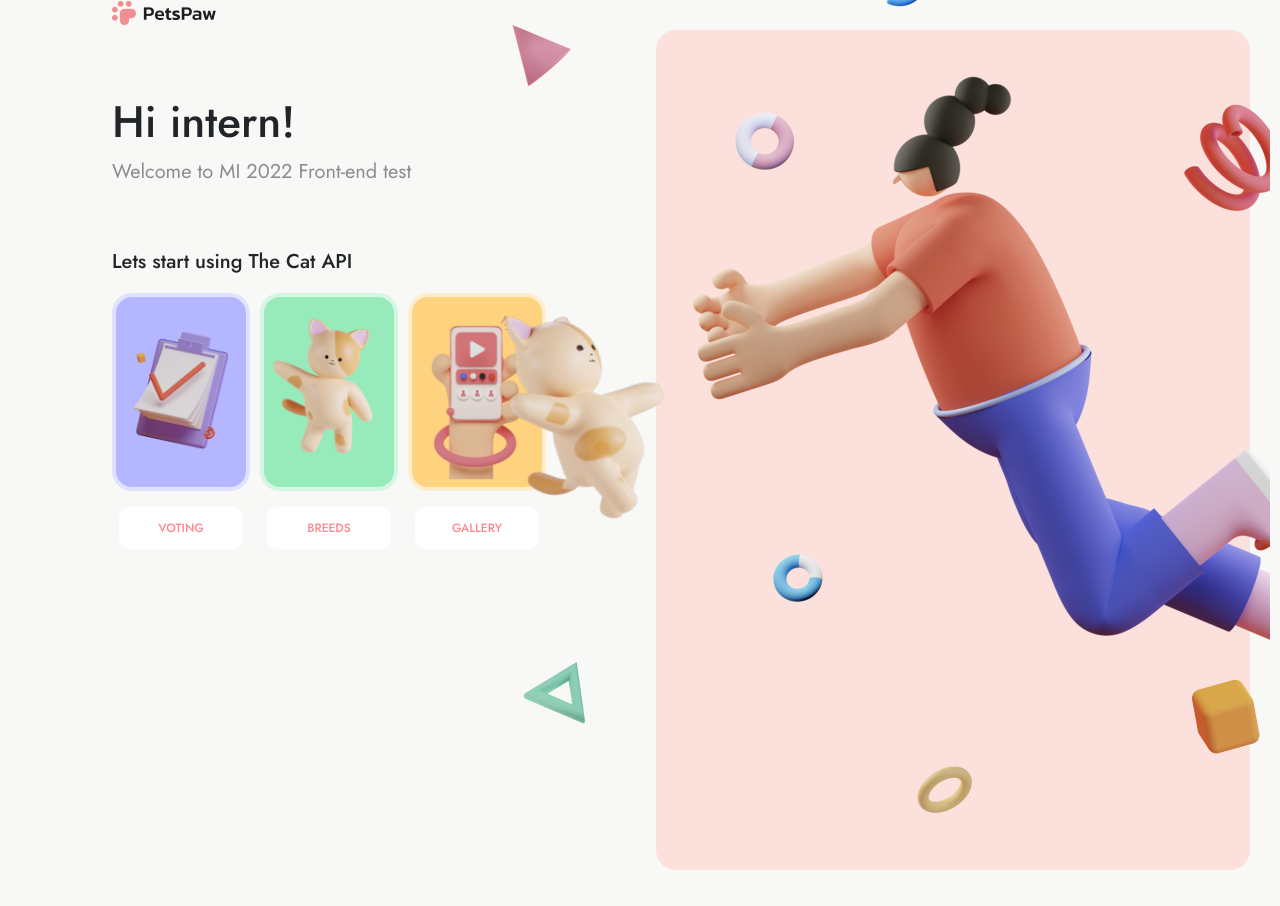
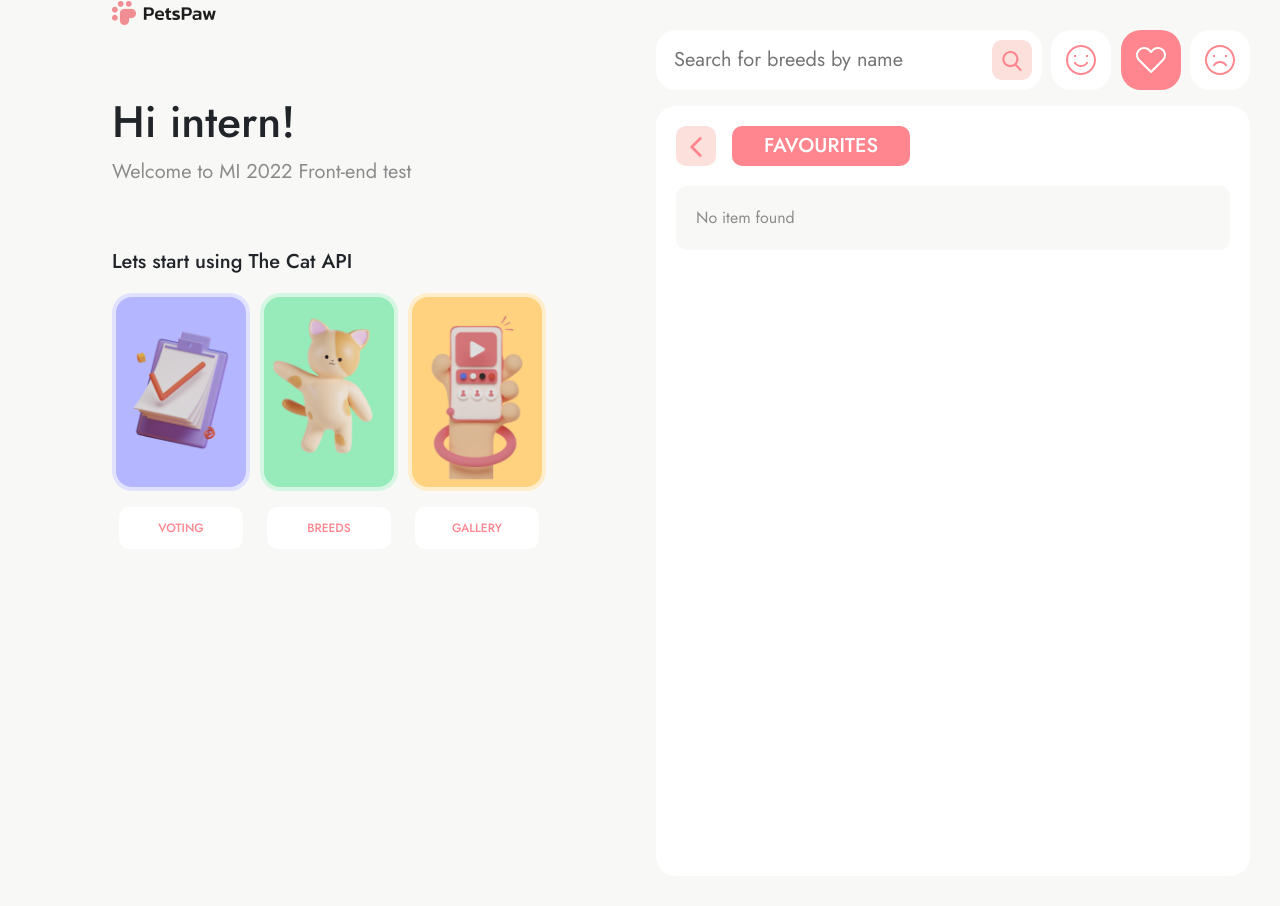
Before and after one commit to IlliaSitkov/macpaw-test, a React (Create React App) app: page /tabs/favourites in a window 1280 px wide. Before the commit this address led to /. Built offline with nearby package versions, Linux system fonts and the light colour scheme; no server answers.

Commit message:
feat(favourites_tab): favourites tab and its functionality implemented

```diff
--- a/src/App.js
+++ b/src/App.js
@@ -9,6 +9,7 @@ import { Voting } from './components/tabs/MainSection/components/Voting/Voting';
 import { Breeds } from './components/tabs/MainSection/components/Breeds/Breeds';
 import { Breed } from './components/tabs/MainSection/components/Breed/Breed';
 import { Gallery } from './components/tabs/MainSection/components/Gallery/Gallery';
+import { Favourites } from './components/tabs/MainSection/components/Favourites/Favourites';
 
 function App() {
 	return (
@@ -24,6 +25,7 @@ function App() {
 							<Route exact path='breeds' element={<Breeds />} />
 							<Route path='breeds/:breedId' element={<Breed />} />
 							<Route exact path='gallery' element={<Gallery />} />
+							<Route exact path='favourites' element={<Favourites />} />
 						</Route>
 					</Route>
 					<Route path='*' element={<Navigate to='/' />} />
--- /dev/null
+++ b/src/components/tabs/MainSection/components/Favourites/Favourites.js
@@ -0,0 +1,78 @@
+import React, { useEffect, useState } from 'react';
+import { WorkPane } from '../../../../../common/WorkPane/WorkPane';
+import { BackButton } from '../../../../../common/BackButton/BackButton';
+import { TabLabel } from '../../../../../common/TabLabel/TabLabel';
+import { ImageGallery } from '../../../../../common/ImageGallery/ImageGallery';
+import { GalleryCard } from '../Gallery/components/GalleryCard/GalleryCard';
+import { useDispatch, useSelector } from 'react-redux';
+import { setLoading } from '../../../../../store/loading/actionCreators';
+import * as votingService from '../../../../../services/votingService';
+import { getLoading } from '../../../../../store/selectors';
+import { PaginationControls } from '../../../../../common/PaginationControls/PaginationControls';
+import { LoadingSpinner } from '../../../../../common/LoadingSpinner/LoadingSpinner';
+import { Message } from '../../../../../common/Message/Message';
+
+export const Favourites = () => {
+	const [favourites, setFavourites] = useState([]);
+	const [limit] = useState(5);
+	const [page, setPage] = useState(0);
+	const [paginationCount, setPaginationCount] = useState(10);
+
+	const dispatch = useDispatch();
+	const loading = useSelector(getLoading);
+
+	useEffect(() => {
+		loadData();
+	}, [page]);
+
+	const loadData = async () => {
+		dispatch(setLoading(true));
+		try {
+			const res = await votingService.getFavourites(limit, page);
+			if (res.status < 300) {
+				const favs = await res.json();
+				for (let f of favs) {
+					await votingService.getImageForVote(f);
+				}
+				setFavourites(favs);
+				setPaginationCount(+res.headers.get('pagination-count'));
+			} else {
+				alert(res.statusText);
+			}
+		} catch (e) {
+			console.log(e);
+		} finally {
+			dispatch(setLoading(false));
+		}
+	};
+
+	return (
+		<WorkPane white={true}>
+			<div className='tab-header'>
+				<BackButton />
+				<TabLabel label='favourites' active={true} />
+			</div>
+			<LoadingSpinner loadingCondition={loading} />
+			<Message
+				message='No item found'
+				showCondition={!loading && favourites.length <= 0}
+			/>
+			{!loading && favourites.length > 0 && (
+				<>
+					<ImageGallery
+						data={favourites}
+						dataToComponentFn={(d) => (
+							<GalleryCard imageId={d.image_id} imageUrl={d.url} />
+						)}
+					/>
+					<PaginationControls
+						limit={limit}
+						page={page}
+						pageSetter={setPage}
+						paginationCount={paginationCount}
+					/>
+				</>
+			)}
+		</WorkPane>
+	);
+};
```
